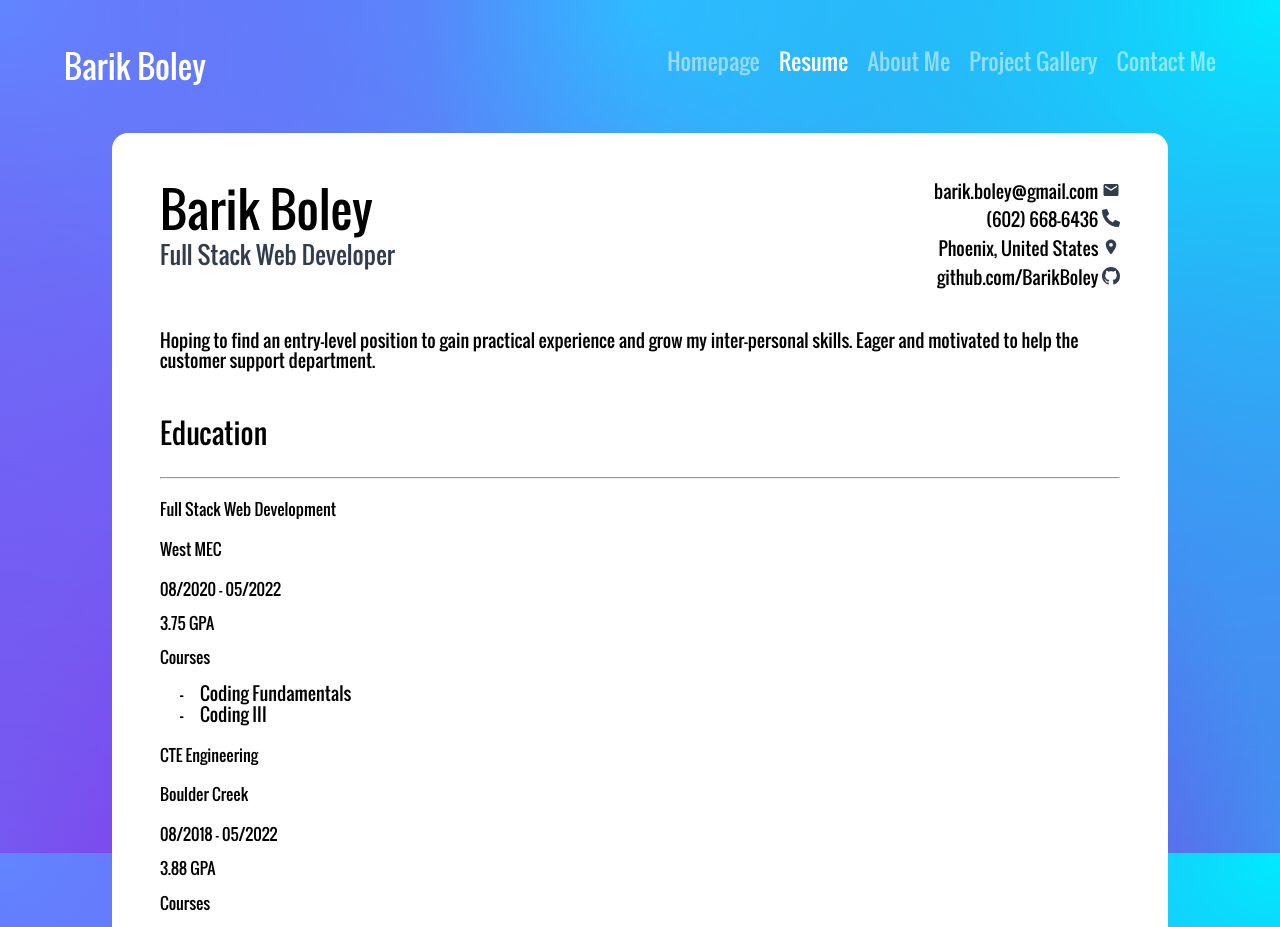
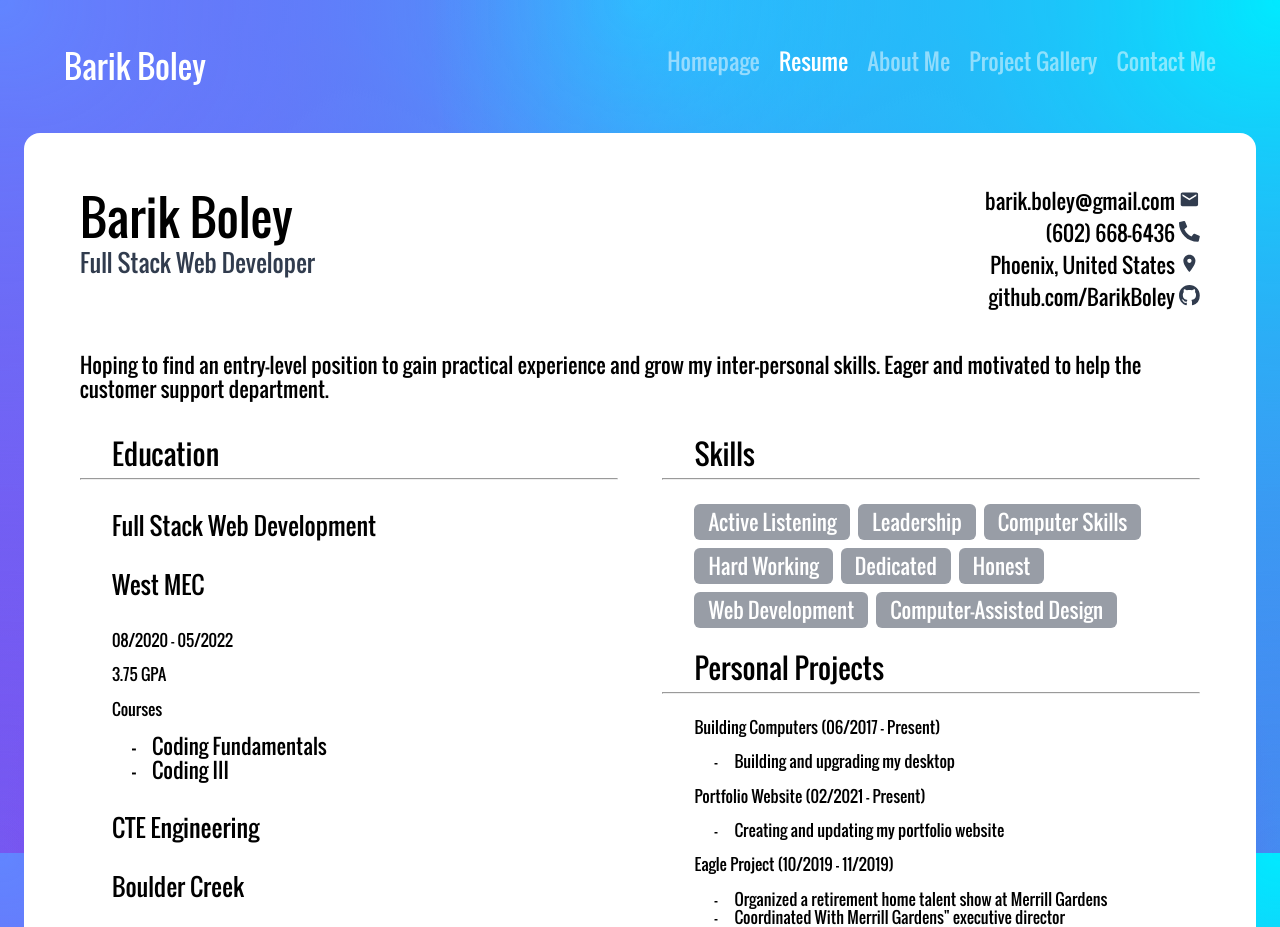
Before and after one commit to Barik-D-Boley/Updated-Portfolio-Project, a React (Create React App) app: page /resume in a window 1280 px wide. Shown: the top 927 px of the page. Built offline with nearby package versions, Linux system fonts and the light colour scheme.

Commit message:
Worked on Resume Page

```diff
--- a/src/Pages/Resume.jsx
+++ b/src/Pages/Resume.jsx
@@ -35,14 +35,14 @@ function Resume() {
                 </div>
 
                 {/* Resume Bottom */}
-                <div>
+                <div id="resume-bottom">
                     {/* Left Column */}
-                    <div>
+                    <div className="column">
                         {/* Education */}
                         <div>
                             <h3>Education</h3><hr/>
                             {/* Web Development */}
-                            <div>
+                            <div className="text-boxes">
                                 <h4>Full Stack Web Development</h4>
                                 <h4>West MEC</h4>
                                 <p>08/2020 - 05/2022</p><p>3.75 GPA</p>
@@ -54,7 +54,7 @@ function Resume() {
                             </div>
 
                             {/* Engineering */}
-                            <div>
+                            <div className="text-boxes">
                                 <h4>CTE Engineering</h4>
                                 <h4>Boulder Creek</h4>
                                 <p>08/2018 - 05/2022</p><p>3.88 GPA</p>
@@ -105,11 +105,12 @@ function Resume() {
                     </div>
 
                     {/* Right Column */}
-                    <div>
+                    <div className="column">
                         {/* Skills */}
                         <div>
                             <h3>Skills</h3><hr/>
 
+                            <div className="text-boxes">
                                 <div className="regular-text skill-box">Active Listening</div>
                                 <div className="regular-text skill-box">Leadership</div>
                                 <div className="regular-text skill-box">Computer Skills</div>
@@ -119,11 +120,13 @@ function Resume() {
                                 <div className="regular-text skill-box">Web Development</div>
                                 <div className="regular-text skill-box">Computer-Assisted Design</div>
                             </div>
+                        </div>
 
                         {/* Personal Projects */}
                         <div id="personal-projects">
-                            <h3>Personal Projects</h3>
+                            <h3>Personal Projects</h3><hr/>
 
+                            <div className="text-boxes">
                                 <p>Building Computers (06/2017 - Present)</p>
                                 <ul><li>Building and upgrading my desktop</li></ul>
 
@@ -136,6 +139,7 @@ function Resume() {
                                     <li>Coordinated With Merrill Gardens" executive director</li>
                                     <li>Planned the entertainment and refreshments</li>
                                 </ul>
+                            </div>
                         </div>
 
                         {/* Organizations */}
--- a/src/Styling/main.css
+++ b/src/Styling/main.css
@@ -426,8 +426,8 @@ body {
   display: flex;
   background-color: #ffffff;
   margin: 0 auto;
-  padding: 3rem;
-  width: 60rem;
+  padding: 3.5rem;
+  width: 70rem;
   border-radius: 1rem;
   flex-direction: column;
 }
@@ -440,16 +440,19 @@ body {
 }
 #resume-container h3 {
   font-size: 1.75rem;
+  margin: 1rem 0 0 2rem;
+}
+#resume-container h4 {
+  font-size: 1.5rem;
 }
 
 .regular-text {
-  font-size: 1.125rem;
+  font-size: 1.3rem;
   color: #000000;
 }
 
 #resume-top {
   display: flex;
-  flex-direction: row;
   justify-content: space-between;
   margin-bottom: 1rem;
 }
@@ -469,6 +472,19 @@ body {
 }
 #resume-top #resume-contacts .contact-div a .resume-icon {
   color: #313c4e;
+}
+
+#resume-bottom {
+  display: flex;
+  justify-content: space-between;
+}
+#resume-bottom .column {
+  width: 48%;
+}
+
+.text-boxes {
+  margin-top: 1.5rem;
+  margin-left: 2rem;
 }
 
 .skill-box {
--- a/src/Styling/pages/_Resume.scss
+++ b/src/Styling/pages/_Resume.scss
@@ -2,8 +2,8 @@
     display: flex;
     background-color: $resume-background;
     margin: 0 auto;
-    padding: 3rem;
-    width: 60rem;
+    padding: 3.5rem;
+    width: 70rem;
     border-radius: 1rem;
     flex-direction: column;
     h1 {
@@ -14,18 +14,21 @@
         color: $resume-subtitles;
     }
     h3 {
-        font-size: 1.75rem
+        font-size: 1.75rem;
+        margin: 1rem 0 0 2rem;
+    }
+    h4 {
+        font-size: 1.5rem;
     }
 }
 
 .regular-text {
-    font-size: 1.125rem;
+    font-size: 1.3rem;
     color: $resume-text;
 }
 
 #resume-top {
     display: flex;
-    flex-direction: row;
     justify-content: space-between;
     margin-bottom: 1rem;
 
@@ -49,6 +52,18 @@
     }
 }
 
+#resume-bottom {
+    display: flex;
+    justify-content: space-between;
+    .column {
+        width: 48%;
+    }
+}
+
+.text-boxes {
+    margin-top: 1.5rem;
+    margin-left: 2rem;
+}
 .skill-box {
     background-color: $skills-background;
     color: $resume-background;
```
Also changed, not shown: 1 other file (tests, documents, lock files or other folders). Lines whose indentation alone changed are shown as unchanged.
